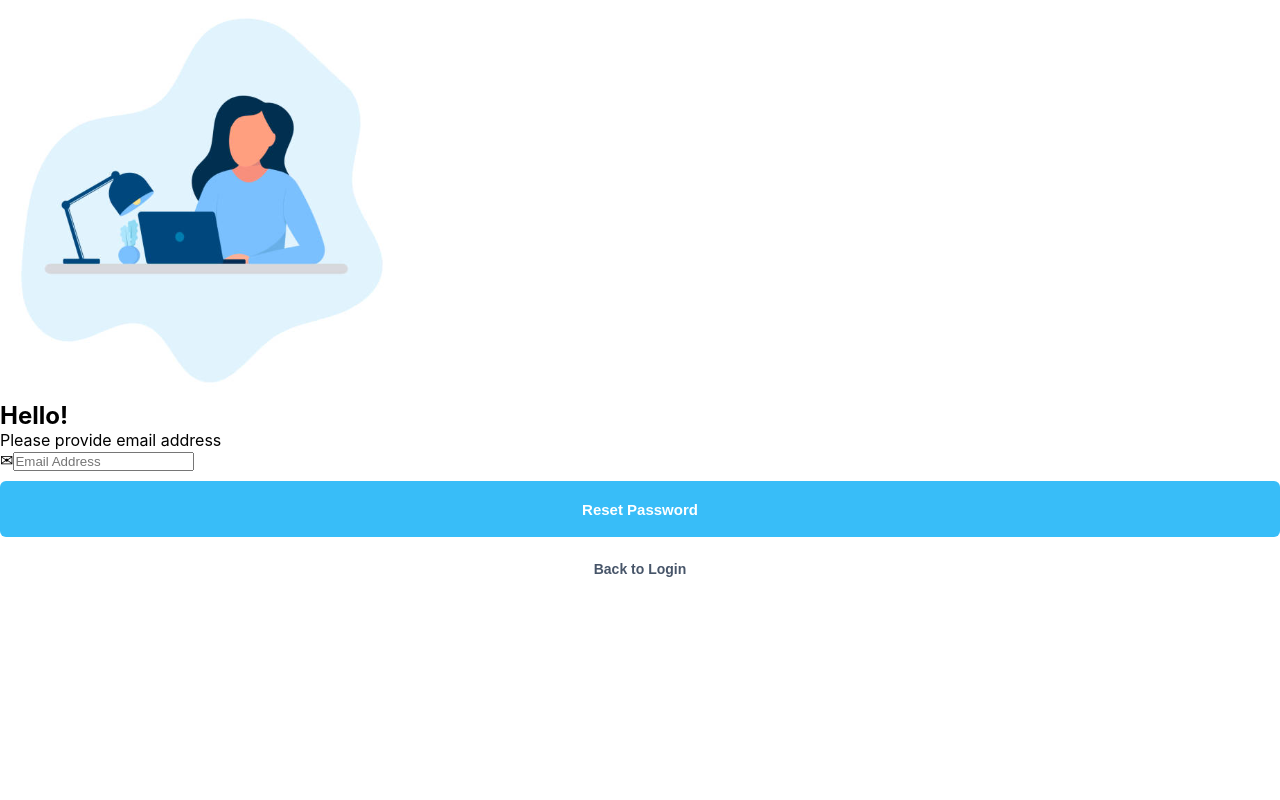
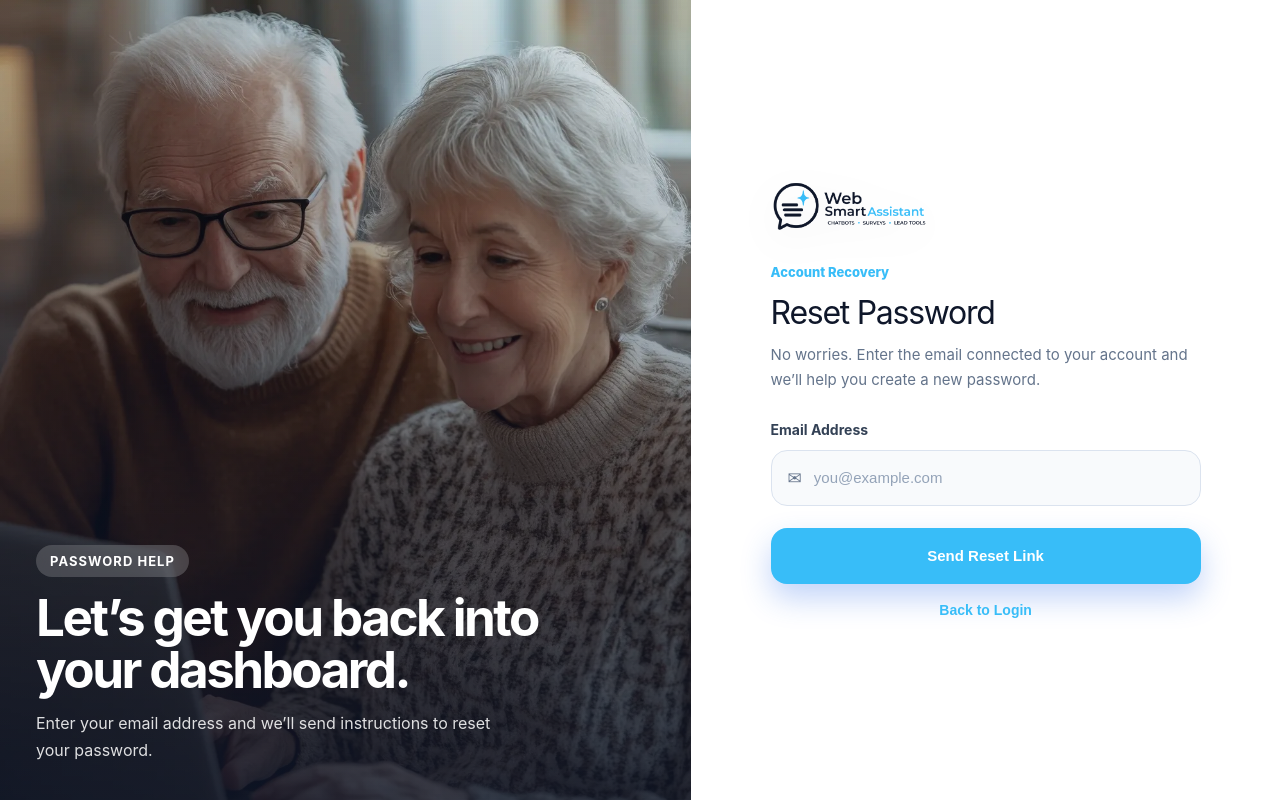
Before and after one commit to christiandc19/chatbot-ada-frontend-vite, a React (Vite) app: page /resetpassword in a window 1280 px wide. Built offline with nearby package versions, Linux system fonts and the light colour scheme.

Commit message:
Updated Reset Password page UI

```diff
--- /dev/null
+++ b/src/components/ResetPassword.css
@@ -0,0 +1,297 @@
+.reset-page {
+  width: 100%;
+  height: 100vh;
+  overflow: hidden;
+
+  background:
+    radial-gradient(circle at top left, rgba(37, 99, 235, 0.14), transparent 32%),
+    linear-gradient(135deg, #f8fafc 0%, #eef4ff 100%);
+}
+
+.reset-shell {
+  width: 100%;
+  height: 100vh;
+
+  display: grid;
+  grid-template-columns: 1.08fr 0.92fr;
+
+  background: #ffffff;
+  overflow: hidden;
+}
+
+.reset-image-panel {
+  position: relative;
+  height: 100vh;
+  overflow: hidden;
+}
+
+.reset-image-panel img {
+  width: 100%;
+  height: 100%;
+  object-fit: cover;
+}
+
+.reset-image-panel::after {
+  content: "";
+  position: absolute;
+  inset: 0;
+  background:
+    linear-gradient(180deg, rgba(15, 23, 42, 0.05), rgba(15, 23, 42, 0.78)),
+    linear-gradient(90deg, rgba(15, 23, 42, 0.28), transparent);
+}
+
+.reset-image-overlay {
+  position: absolute;
+  left: 36px;
+  right: 36px;
+  bottom: 36px;
+  z-index: 2;
+  color: #ffffff;
+}
+
+.reset-image-overlay span {
+  display: inline-flex;
+  margin-bottom: 14px;
+  padding: 8px 14px;
+  border-radius: 999px;
+  background: rgba(255, 255, 255, 0.18);
+  backdrop-filter: blur(12px);
+  font-size: 13px;
+  font-weight: 700;
+  letter-spacing: 0.08em;
+  text-transform: uppercase;
+}
+
+.reset-image-overlay h1 {
+  max-width: 520px;
+  margin: 0 0 14px;
+  font-size: clamp(34px, 4vw, 56px);
+  line-height: 1.02;
+  letter-spacing: -0.05em;
+}
+
+.reset-image-overlay p {
+  max-width: 460px;
+  margin: 0;
+  color: rgba(255, 255, 255, 0.86);
+  font-size: 16px;
+  line-height: 1.7;
+}
+
+.reset-form-panel {
+  display: flex;
+  align-items: center;
+  justify-content: center;
+  padding: 48px;
+}
+
+.reset-card {
+  width: 100%;
+  max-width: 430px;
+}
+
+.reset-card-header {
+  margin-bottom: 28px;
+}
+
+.reset-badge {
+  display: inline-flex;
+  margin-bottom: 16px;
+  border-radius: 999px;
+  color: #38BDF8;;
+  font-size: 13px;
+  font-weight: 800;
+}
+
+.reset-card h2 {
+  margin: 0 0 12px;
+  color: #0f172a;
+  font-size: clamp(32px, 4vw, 30px);
+  line-height: 1.05;
+  letter-spacing: -0.04em;
+  font-weight: normal;
+}
+
+.reset-card p {
+  margin: 0;
+  color: #64748b;
+  font-size: 15px;
+  line-height: 1.7;
+}
+
+.reset-form {
+  display: grid;
+  gap: 12px;
+}
+
+.reset-form label {
+  color: #334155;
+  font-size: 14px;
+  font-weight: 700;
+}
+
+.reset-input-wrap {
+  display: flex;
+  align-items: center;
+  gap: 12px;
+  height: 56px;
+  padding: 0 16px;
+  border: 1px solid #dbe3ef;
+  border-radius: 16px;
+  background: #f8fafc;
+  transition: 0.2s ease;
+}
+
+.reset-input-wrap:focus-within {
+  border-color: #2563eb;
+  background: #ffffff;
+  box-shadow: 0 0 0 4px rgba(37, 99, 235, 0.12);
+}
+
+.reset-input-wrap span {
+  color: #64748b;
+  font-size: 17px;
+}
+
+.reset-input-wrap input {
+  width: 100%;
+  border: 0;
+  outline: 0;
+  background: transparent;
+  color: #0f172a;
+  font-size: 15px;
+}
+
+.reset-input-wrap input::placeholder {
+  color: #94a3b8;
+}
+
+.reset-submit {
+  width: 100%;
+  height: 56px;
+  margin-top: 10px;
+  border: 0;
+  border-radius: 16px;
+  background: #38BDF8;
+  color: #ffffff;
+  font-size: 15px;
+  font-weight: 800;
+  cursor: pointer;
+  box-shadow: 0 14px 30px rgba(37, 99, 235, 0.28);
+  transition: 0.2s ease;
+}
+
+.reset-submit:hover:not(:disabled) {
+  background: #38BDF8;
+  transform: translateY(-1px);
+}
+
+.reset-submit:disabled {
+  opacity: 0.7;
+  cursor: not-allowed;
+}
+
+.reset-back-button {
+  width: 100%;
+  margin-top: 18px;
+  border: 0;
+  background: transparent;
+  color: #38BDF8;
+  font-size: 14px;
+  font-weight: 800;
+  cursor: pointer;
+}
+
+.reset-back-button:hover {
+  color: #1d4ed8;
+  text-decoration: underline;
+}
+
+.reset-alert {
+  padding: 14px 16px;
+  border-radius: 14px;
+  margin-bottom: 18px;
+  font-size: 14px;
+  line-height: 1.5;
+}
+
+.reset-alert-error {
+  background: #fef2f2;
+  color: #991b1b;
+  border: 1px solid #fecaca;
+}
+
+.reset-alert-success {
+  background: #ecfdf5;
+  color: #166534;
+  border: 1px solid #bbf7d0;
+}
+
+.reset-logo {
+  display: flex;
+  align-items: center;
+  margin-bottom: 28px;
+}
+
+.reset-logo img {
+  height: 52px;
+  width: auto;
+  object-fit: contain;
+  filter: drop-shadow(0 10px 20px rgba(15, 23, 42, 0.08));
+}
+
+@media (max-width: 900px) {
+  .reset-shell {
+    grid-template-columns: 1fr;
+    height: 100vh;
+    overflow: hidden;
+  }
+
+  .reset-image-panel {
+    display: none;
+  }
+
+  .reset-form-panel {
+    width: 100%;
+    height: 100vh;
+    padding: 36px 24px;
+    overflow-y: auto;
+  }
+
+  .reset-card {
+    max-width: 100%;
+  }
+}
+
+@media (max-width: 560px) {
+  .reset-page {
+    padding: 0;
+    align-items: stretch;
+  }
+
+  .reset-shell {
+    border-radius: 0;
+  }
+
+  .reset-image-panel {
+    min-height: 260px;
+  }
+
+  .reset-image-overlay {
+    left: 24px;
+    right: 24px;
+    bottom: 24px;
+  }
+
+  .reset-image-overlay h1 {
+    font-size: 32px;
+  }
+
+  .reset-image-overlay p {
+    font-size: 14px;
+  }
+
+  .reset-form-panel {
+    padding: 32px 20px;
+  }
+}
--- a/src/components/ResetPassword.jsx
+++ b/src/components/ResetPassword.jsx
@@ -1,8 +1,10 @@
 import React, { useState } from "react";
 import { useNavigate } from "react-router-dom";
-import "./Login.css"; // Reuse the same styling as Login
-import workingPersonImage from "../assets/images/working-person.png";
+import "./ResetPassword.css";
+import elderlyCoupleImage from "../assets/images/elderly-couple.webp";
+import logo from "../assets/images/logo.png";
 import apiService from "../services/apiService";
+
 
 const ResetPassword = () => {
   const [email, setEmail] = useState("");
@@ -18,7 +20,6 @@ const ResetPassword = () => {
     setLoading(true);
 
     try {
-      // Call API to send reset password email
       await apiService.resetPassword(email);
       setSuccess("Password reset email has been sent to your email address.");
     } catch (err) {
@@ -29,60 +30,77 @@ const ResetPassword = () => {
   };
 
   const handleBackToLogin = () => {
-    navigate('/');
+    navigate("/");
   };
 
   return (
-    <div className="login-container">
-      <div className="login-left">
-        <div className="illustration">
-          <img src={workingPersonImage} alt="Person working on computer" />
+    <main className="reset-page">
+      <section className="reset-shell">
+        <div className="reset-image-panel">
+          <img src={elderlyCoupleImage} alt="Elderly couple smiling together" />
+
+          <div className="reset-image-overlay">
+            <span>Password Help</span>
+            <h1>Let’s get you back into your dashboard.</h1>
+            <p>
+              Enter your email address and we’ll send instructions to reset your
+              password.
+            </p>
           </div>
         </div>
 
-      <div className="login-right">
-        <div className="login-card">
-          <h2>Hello!</h2>
-          <p className="subtitle">Please provide email address</p>
+        <div className="reset-form-panel">
+          <div className="reset-card">
+            <div className="reset-logo">
+              <img src={logo} alt="Web Smart Assistant Logo" />
+            </div>
 
-          {error && <div className="error-message">{error}</div>}
+            <div className="reset-card-header">
+              <span className="reset-badge">Account Recovery</span>
+              <h2>Reset Password</h2>
+              <p>
+                No worries. Enter the email connected to your account and we’ll
+                help you create a new password.
+              </p>
+            </div>
+
+            {error && <div className="reset-alert reset-alert-error">{error}</div>}
+
             {success && (
-            <div className="success-message" style={{
-              backgroundColor: '#e8f5e8',
-              color: '#2e7d32',
-              padding: '12px',
-              borderRadius: '8px',
-              marginBottom: '20px',
-              fontSize: '14px',
-              border: '1px solid #a5d6a7'
-            }}>
-              {success}
-            </div>
+              <div className="reset-alert reset-alert-success">{success}</div>
             )}
 
-          <form onSubmit={handleSubmit}>
-            <div className="input-group">
-              <span className="input-icon">✉</span>
+            <form onSubmit={handleSubmit} className="reset-form">
+              <label htmlFor="reset-email">Email Address</label>
+
+              <div className="reset-input-wrap">
+                <span>✉</span>
                 <input
+                  id="reset-email"
                   type="email"
-                placeholder="Email Address"
+                  placeholder="you@example.com"
                   value={email}
                   onChange={(e) => setEmail(e.target.value)}
                   required
                 />
               </div>
 
-            <button type="submit" className="login-button" disabled={loading}>
-              {loading ? "Sending..." : "Reset Password"}
+              <button type="submit" className="reset-submit" disabled={loading}>
+                {loading ? "Sending..." : "Send Reset Link"}
               </button>
             </form>
 
-          <button type="button" className="forgot-password" onClick={handleBackToLogin}>
+            <button
+              type="button"
+              className="reset-back-button"
+              onClick={handleBackToLogin}
+            >
               Back to Login
             </button>
           </div>
         </div>
-    </div>
+      </section>
+    </main>
   );
 };
 
```
Also changed, not shown: src/assets/images/elderly-couple.webp (added). Lines whose indentation alone changed are shown as unchanged.
